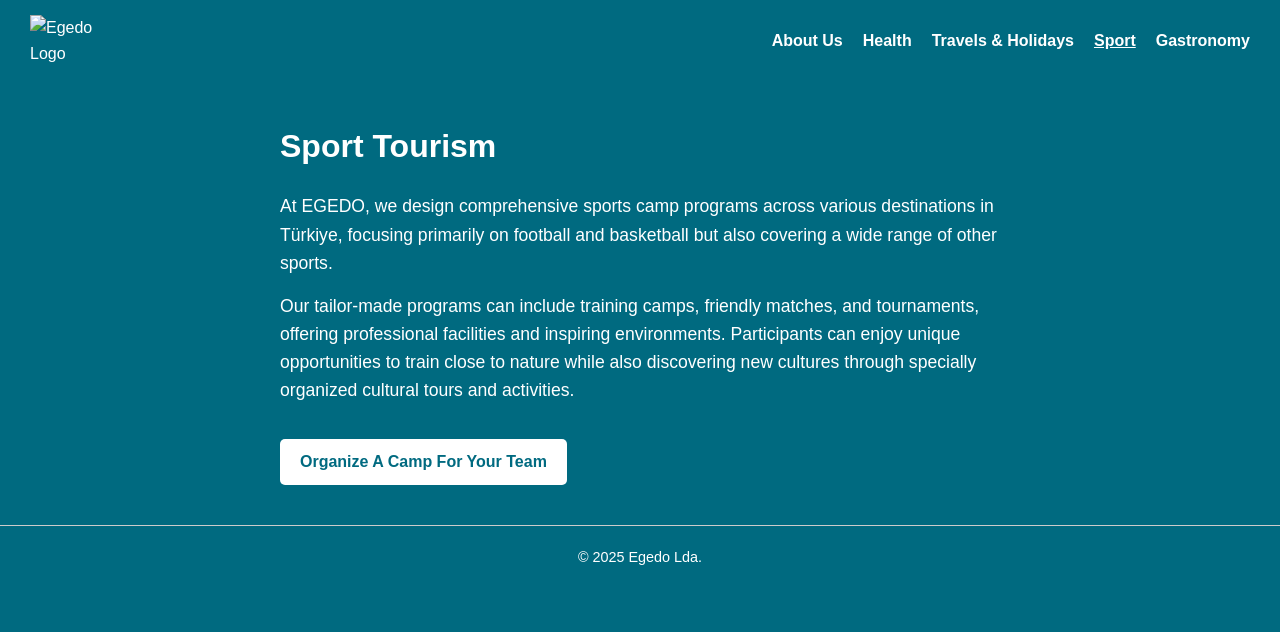
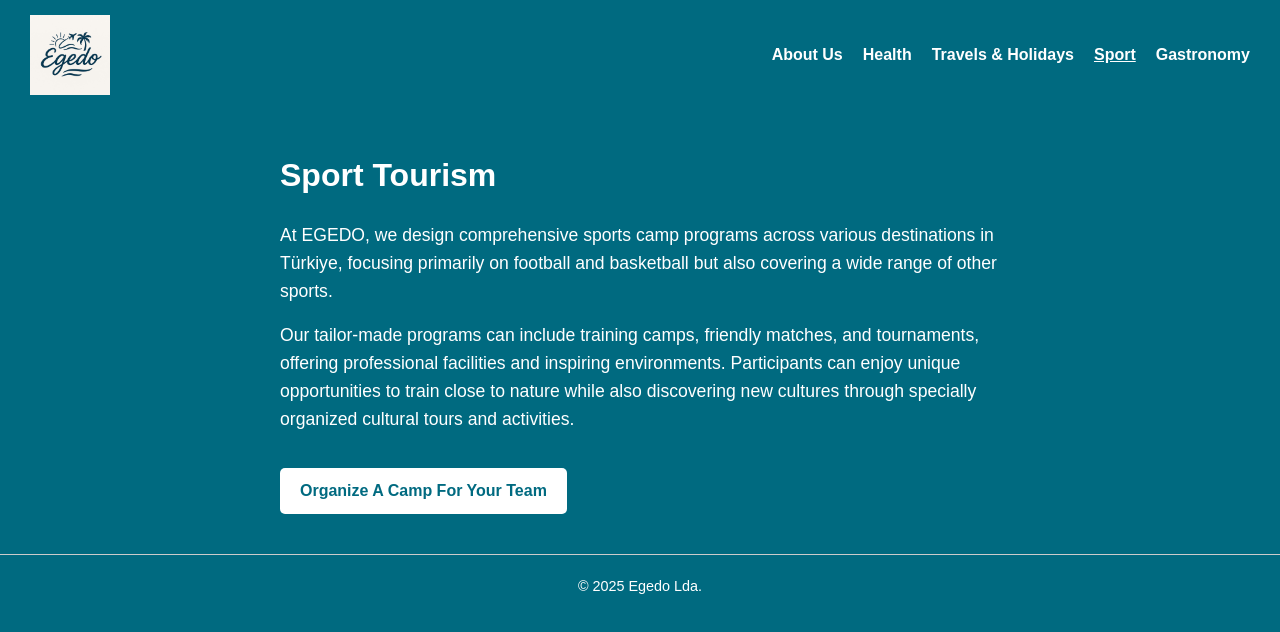
Before and after one commit to Egedo351/Egedo-site, a plain HTML site: page sport.html in a window 1280 px wide. Drawn offline with Linux system fonts and the light colour scheme.

Commit message:
Update sport.html

```diff
--- a/sport.html
+++ b/sport.html
@@ -9,7 +9,7 @@
 <body>
   <!-- Menü -->
   <nav class="navbar">
-    <img src="logo.png" alt="Egedo Logo" class="logo">
+    <img src="logo.png.jpg" alt="Egedo Logo" class="logo">
     <ul>
       <li><a href="index.html">About Us</a></li>
       <li><a href="health.html">Health</a></li>
```
